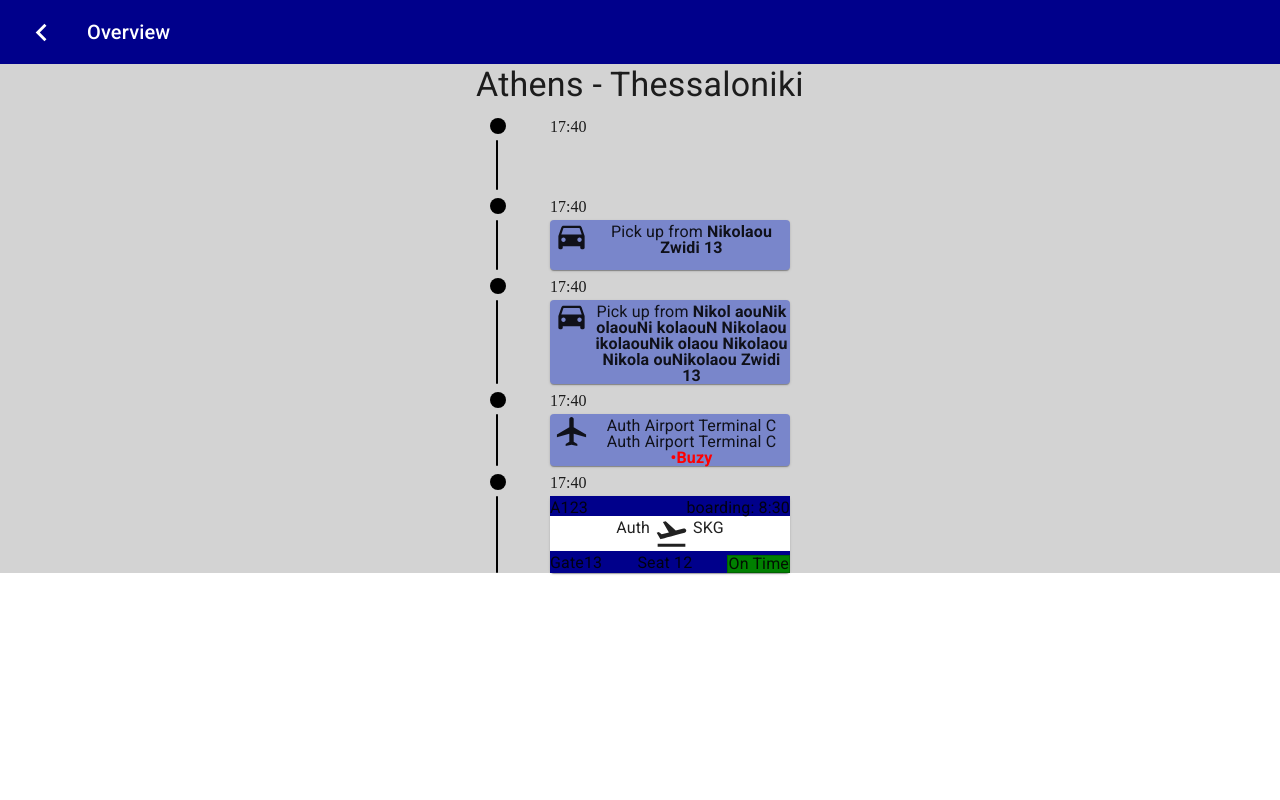
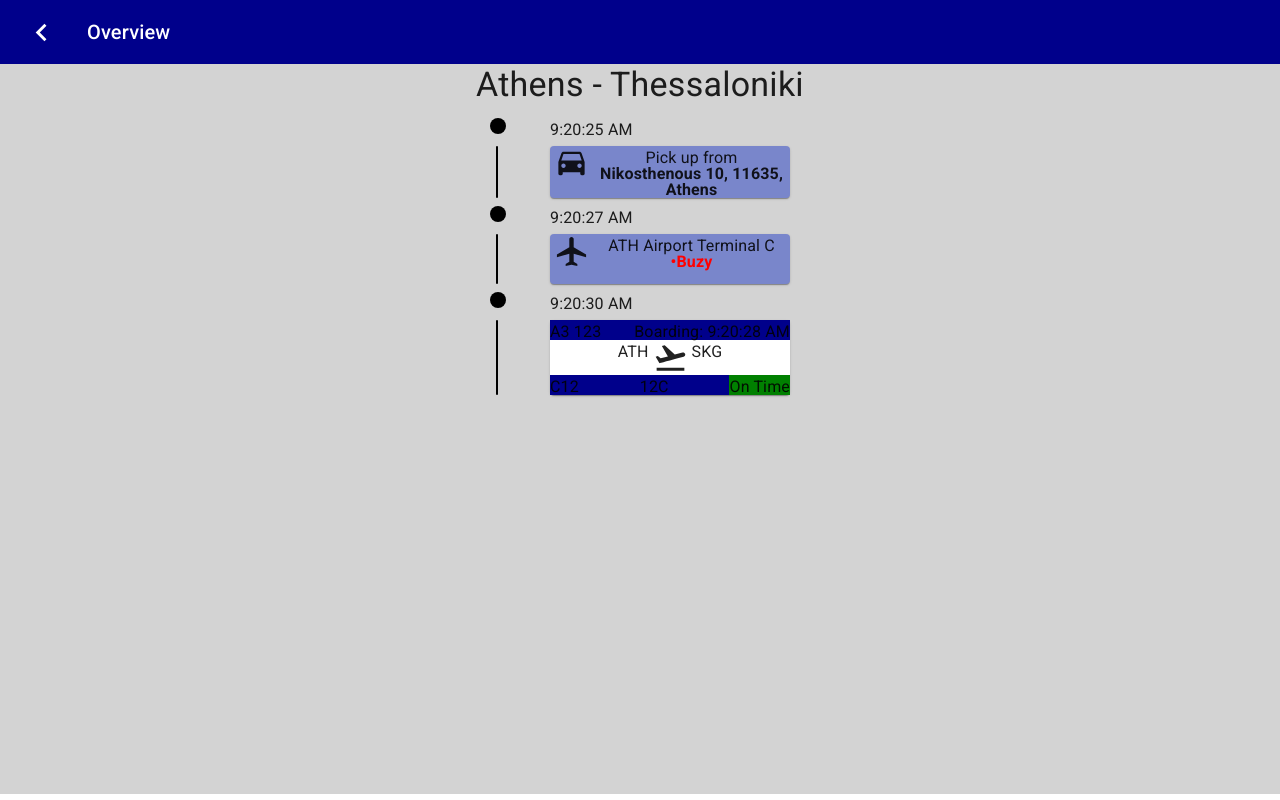
Before and after one commit to Userrrfriendly/itinerary-timeline, a React (Create React App) app: page / in a window 1280 px wide. Built offline with nearby package versions, Linux system fonts and the light colour scheme.

Commit message:
feat: segments now use dynamic data

```diff
--- a/src/components/AirportSegment/AirportSegment.js
+++ b/src/components/AirportSegment/AirportSegment.js
@@ -1,8 +1,7 @@
 import React from "react";
-import { Paper, makeStyles, Typography, Chip } from "@material-ui/core";
+import { Paper, makeStyles, Typography } from "@material-ui/core";
 import { LocalAirport as AirportIcon } from "@material-ui/icons";
 import JourneySegment from "../../containers/JourneySegmentContainer/JourneySegmentContainer";
-import { DARKBLUE } from "../../helpers/colors";
 
 const useStyles = makeStyles(theme => ({
   root: {
@@ -22,14 +21,14 @@ export default function AirportSegment(props) {
   const classes = useStyles();
 
   return (
-    <JourneySegment>
+    <JourneySegment departure={props.departure}>
       <Paper className={classes.root}>
         <AirportIcon fontSize='large' style={{ margin: "0 0.25rem" }} />
         <Typography
           variant='subtitle1'
           component='p'
           className={classes.cardText}>
-          Auth Airport Terminal C Auth Airport Terminal C{" "}
+          {props.origin.value} Airport Terminal C{" "}
           <strong style={{ color: "red" }}>•Buzy</strong>
         </Typography>
       </Paper>
--- a/src/components/FlightSegment/FlightSegment.js
+++ b/src/components/FlightSegment/FlightSegment.js
@@ -1,8 +1,9 @@
 import React from "react";
-import { Paper, makeStyles, Typography, Chip } from "@material-ui/core";
+import { Paper, makeStyles, Typography } from "@material-ui/core";
 import { FlightTakeoff as FlightIcon } from "@material-ui/icons";
 import JourneySegment from "../../containers/JourneySegmentContainer/JourneySegmentContainer";
 import { DARKBLUE } from "../../helpers/colors";
+import { getTimeHours } from "../../helpers/helpers";
 
 const useStyles = makeStyles(theme => ({
   root: {
@@ -25,26 +26,30 @@ const useStyles = makeStyles(theme => ({
     display: "flex",
     justifyContent: "center",
   },
+  delay: {
+    // border: "1px solid darkgreen",
+    backgroundColor: "green",
+  },
 }));
 
 export default function FlightSegment(props) {
   const classes = useStyles();
 
   return (
-    <JourneySegment>
+    <JourneySegment departure={props.departure}>
       <Paper className={classes.root}>
         <div className={classes.cardTop}>
           <Typography
             variant='subtitle1'
             component='p'
             className={classes.cardText}>
-            A123
+            {props.detail.flight_number}
           </Typography>
           <Typography
             variant='subtitle1'
             component='p'
             className={classes.cardText}>
-            boarding: 8:30
+            Boarding: {getTimeHours(props.detail.boarding)}
           </Typography>
         </div>
         <div className={classes.cardCenter}>
@@ -52,14 +57,14 @@ export default function FlightSegment(props) {
             variant='subtitle1'
             component='p'
             className={classes.cardText}>
-            Auth
+            {props.origin.value}
           </Typography>
           <FlightIcon fontSize='large' style={{ margin: "0 0.25rem" }} />
           <Typography
             variant='subtitle1'
             component='p'
             className={classes.cardText}>
-            SKG
+            {props.destination.value}
           </Typography>
         </div>
 
@@ -68,21 +73,22 @@ export default function FlightSegment(props) {
             variant='subtitle1'
             component='p'
             className={classes.cardText}>
-            Gate13
+            {props.detail.gate}
           </Typography>
           <Typography
             variant='subtitle1'
             component='p'
             className={classes.cardText}>
-            Seat 12
+            {props.detail.seat}
           </Typography>
+          <div className={classes.delay}>
             <Typography
               variant='subtitle1'
               component='p'
-            style={{ border: "1px solid darkgreen", backgroundColor: "green" }}
               className={classes.cardText}>
               On Time
             </Typography>
+          </div>
         </div>
       </Paper>
     </JourneySegment>
--- a/src/components/GroundSegment/GroundSegment.js
+++ b/src/components/GroundSegment/GroundSegment.js
@@ -2,7 +2,6 @@ import React from "react";
 import { Paper, makeStyles, Typography } from "@material-ui/core";
 import { DriveEta as CarIcon } from "@material-ui/icons";
 import JourneySegment from "../../containers/JourneySegmentContainer/JourneySegmentContainer";
-import { DARKBLUE } from "../../helpers/colors";
 
 const useStyles = makeStyles(theme => ({
   root: {
@@ -19,9 +18,8 @@ const useStyles = makeStyles(theme => ({
 
 export default function GroundSegment(props) {
   const classes = useStyles();
-
   return (
-    <JourneySegment>
+    <JourneySegment departure={props.departure}>
       <Paper className={classes.root}>
         <CarIcon fontSize='large' style={{ margin: "0 0.25rem" }} />
         <Typography
@@ -29,7 +27,7 @@ export default function GroundSegment(props) {
           variant='subtitle1'
           component='p'
           className={classes.cardText}>
-          Pick up from <strong>{props.address}</strong>
+          Pick up from <strong>{props.origin.value}</strong>
         </Typography>
       </Paper>
     </JourneySegment>
--- /dev/null
+++ b/src/components/SegmentFilter/SegmentFilter.js
@@ -0,0 +1,26 @@
+import React from "react";
+import GroundSegment from "../GroundSegment/GroundSegment";
+import AirportSegment from "../AirportSegment/AirportSegment";
+import FlightSegment from "../FlightSegment/FlightSegment";
+
+export default function SegmentFilter(props) {
+  // console.log(props);
+  switch (props.type) {
+    case "GROUND":
+      return <GroundSegment {...props} />;
+    case "AIRPORT":
+      return <AirportSegment {...props} />;
+    case "FLIGHT":
+      return <FlightSegment {...props} />;
+    default:
+      return (
+        <h5>
+          ...oops something went wrong with this segment
+          <span role='img' aria-label=''>
+            🥵
+          </span>
+          Please resubmit the data.
+        </h5>
+      );
+  }
+}
--- a/src/containers/Itinerary/Itinerary.js
+++ b/src/containers/Itinerary/Itinerary.js
@@ -1,10 +1,12 @@
-import React, { useEffect, Suspense, useState } from "react";
-import { Paper, makeStyles, Typography } from "@material-ui/core/";
-import JourneySegment from "../JourneySegmentContainer/JourneySegmentContainer";
-import GroundSegment from "../../components/GroundSegment/GroundSegment";
-import AirportSegment from "../../components/AirportSegment/AirportSegment";
-import FlightSegment from "../../components/FlightSegment/FlightSegment";
+import React, { useEffect, useState } from "react";
+import {
+  Paper,
+  makeStyles,
+  Typography,
+  CircularProgress,
+} from "@material-ui/core/";
 import { MOCKDATA } from "../../data/mockData";
+import SegmentFilter from "../../components/SegmentFilter/SegmentFilter";
 
 const useStyles = makeStyles(theme => ({
   root: {
@@ -14,6 +16,10 @@ const useStyles = makeStyles(theme => ({
     width: "100%",
     height: "100%",
     backgroundColor: "#d3d3d3",
+    minHeight: "calc(100vh - 70px)",
+  },
+  spinner: {
+    marginTop: "40vh",
   },
 }));
 
@@ -21,37 +27,46 @@ export default function Itinerary() {
   const classes = useStyles();
 
   const [loading, setLoading] = useState(true);
+  const [segments, setSegments] = useState([]);
 
   useEffect(() => {
     //mock API call
     setTimeout(() => {
-      //   console.log(MOCKDATA);
+      console.log(MOCKDATA);
       setLoading(false);
+      setSegments(MOCKDATA.segments);
     }, Math.random() * 1500);
   }, []);
+
   /**
-   * Load DATA On Mount
-   ** Show Spinner when the DATA loads
-   * Iterate through Segments
-   * Map through Segments and spit out JourneySegments based on segment TYPE(ground/airport/Flight)
+   * ✔️Load DATA On Mount✔
+   ** ✔️Show Spinner when the DATA loads
+   * ✔️Iterate through Segments
+   * ✔️Map through Segments and spit out JourneySegments based on segment TYPE(ground/airport/Flight)
    ** first one needs to know that it is the first one So it gets the dark dot at ProgressBar
    *
    ** Error Handling?
-   *
+   ** Should I create a map for airport names -> airport code?
    */
+
   return (
     <div className={classes.root}>
       <Paper square elevation={0} className={classes.paper}>
-        <div>
-          <Typography variant='h4' component='h1' gutterBottom>
-            Athens - Thessaloniki
-          </Typography>
-        </div>
-        <JourneySegment />
-        <GroundSegment address='Nikolaou Zwidi 13' />
-        <GroundSegment address='Nikol aouNik olaouNi kolaouN Nikolaou ikolaouNik olaou Nikolaou Nikola ouNikolaou  Zwidi 13' />
-        <AirportSegment />
-        <FlightSegment />
+        {loading ? (
+          <CircularProgress className={classes.spinner} />
+        ) : (
+          <>
+            <div>
+              <Typography variant='h4' component='h1' gutterBottom>
+                Athens - Thessaloniki
+              </Typography>
+            </div>
+
+            {segments.map(segment => (
+              <SegmentFilter {...segment} key={segment.segment_id} />
+            ))}
+          </>
+        )}
       </Paper>
     </div>
   );
--- a/src/containers/JourneySegmentContainer/JourneySegmentContainer.js
+++ b/src/containers/JourneySegmentContainer/JourneySegmentContainer.js
@@ -1,13 +1,12 @@
 import React from "react";
-import { Paper, makeStyles, Typography } from "@material-ui/core/";
+import { makeStyles, Typography } from "@material-ui/core/";
+import { getTimeHours } from "../../helpers/helpers";
 
 const useStyles = makeStyles(theme => ({
   root: {
     display: "flex",
     flexFlow: "column",
     width: "300px",
-    // height: "120px",
-    // minHeight: "150px",
     margin: "auto",
     marginBottom: "0.5rem",
   },
@@ -26,32 +25,27 @@ const useStyles = makeStyles(theme => ({
     borderRadius: "100%",
     width: "1rem",
     height: "1rem",
-    // margin: "1rem",
     backgroundColor: "#000",
   },
   left: {
     height: "100%",
     width: "20%",
-    // backgroundColor: "pink",
   },
   progress: {
     width: "2px",
     minHeight: "50px",
     height: "100%",
     backgroundColor: "black",
-    // margin: "0.25rem 0 0.25rem 0.3rem",
     marginLeft: "0.4rem",
     borderRadius: "1rem",
   },
   cardBottom: {
     width: "100%",
     height: "100%",
-    // border: "1px solid red",
     display: "flex",
   },
   cardBottomLeft: {
     width: "20%",
-    // height: "100%",
   },
   cardBottomRight: {
     width: "80%",
@@ -59,12 +53,10 @@ const useStyles = makeStyles(theme => ({
   right: {
     display: "flex",
     flexDirection: "column",
-    // border: "1px solid black",
     width: "80%",
     height: "100%",
   },
   top: {
-    // backgroundColor: "green",
     height: "20%",
     textAlign: "left",
     paddingLeft: "0.5rem",
@@ -75,7 +67,6 @@ const useStyles = makeStyles(theme => ({
   },
   paper: {
     width: "100%",
-    // height: "100%",
     backgroundColor: "#d3d3d3",
     minHeight: "100px",
     minWidth: "200px",
@@ -93,8 +84,8 @@ export default function JourneySegmentContainer(props) {
           <div className={classes.bullet} />
         </div>
         <div className={classes.cardTopRight}>
-          <Typography variant='p' component='p' align='left'>
-            17:40
+          <Typography variant='body1' component='p' align='left'>
+            {getTimeHours(props.departure)}
           </Typography>
         </div>
       </section>
--- /dev/null
+++ b/src/helpers/helpers.js
@@ -0,0 +1,3 @@
+export const getTimeHours = timeStamp => {
+  return new Date(timeStamp).toLocaleTimeString("en-US");
+};
```
Lines whose indentation alone changed are shown as unchanged.
